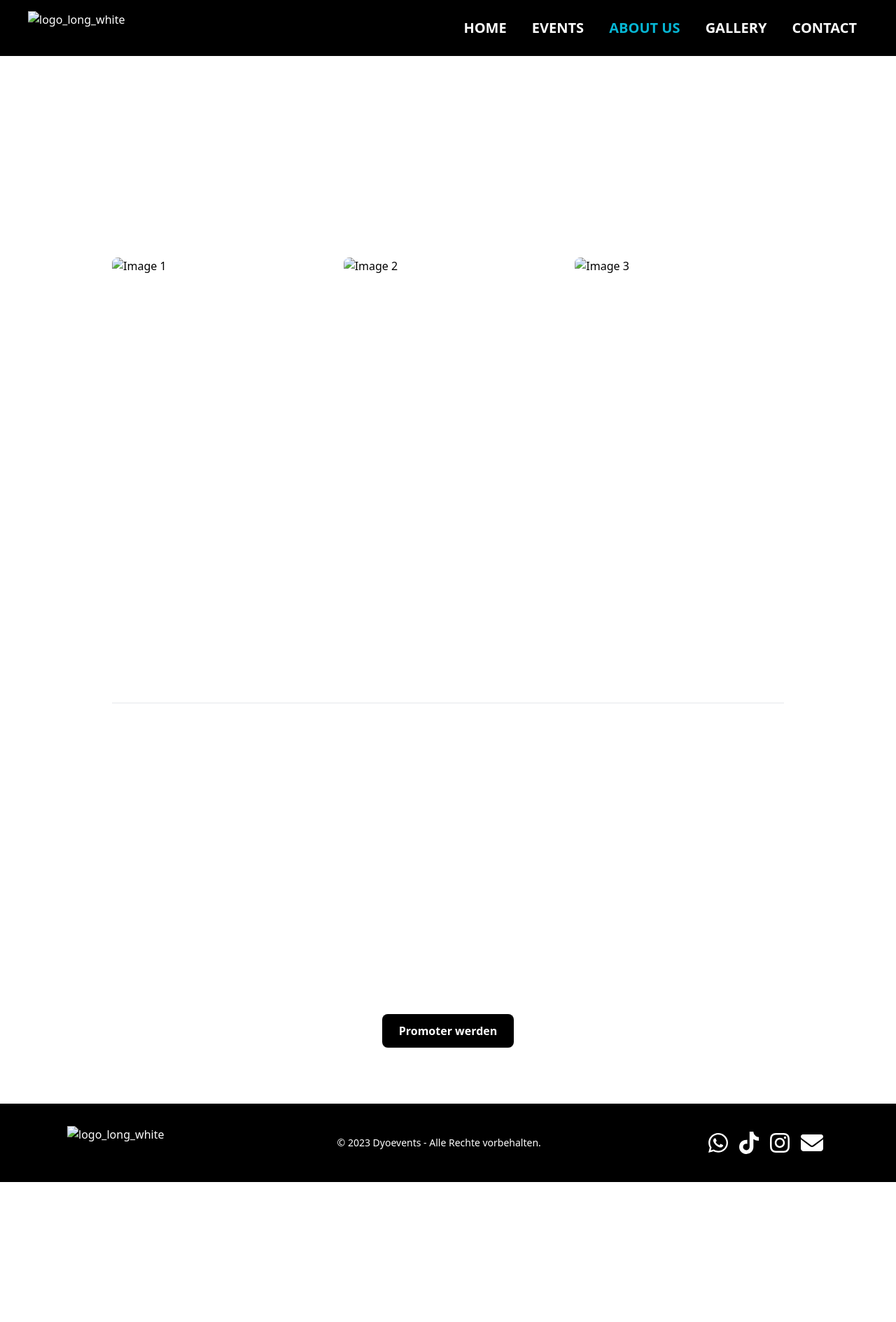
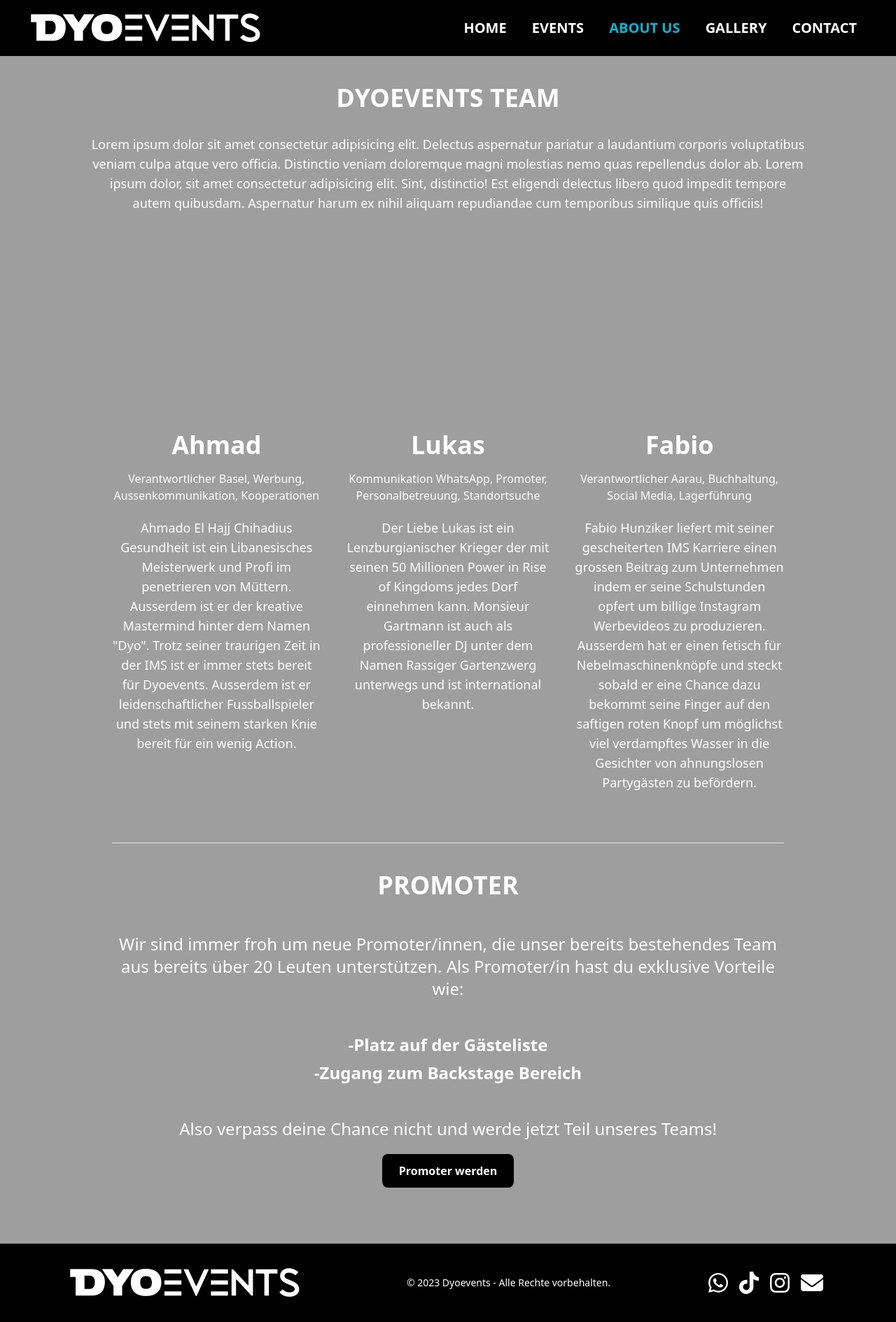
Before and after one commit to lukas0024/DyoeventsWebsite4, a website: page dist/aboutUs.html in a window 1280 px wide. Shown: the whole page at 70% size. Before the commit the page ends 1689 px from the top, so only its background shows below. Drawn offline with Linux system fonts and the light colour scheme; the site is published under a folder, as on GitHub Pages, so addresses that start at the root find nothing.

Commit message:
img fix for hosting

```diff
--- a/dist/aboutUs.html
+++ b/dist/aboutUs.html
@@ -6,15 +6,15 @@
         <meta name="viewport" content="width=device-width, initial-scale=1.0">
         <title>Dyoevents About Us</title>
         <link rel="stylesheet" href="output.css">
-        <link rel="icon" type="image/x-icon" href="/img/icon.png" />
+        <link rel="icon" type="image/x-icon" href="img/icon.png" />
         <script src="https://use.fontawesome.com/releases/v6.1.0/js/all.js" crossorigin="anonymous"></script>
     </head>
-    <body style="background-image: url(/img/background_bw.png);" class="bg-cover bg-no-repeat">
+    <body style="background-image: url(img/background_bw.png);" class="bg-cover bg-no-repeat">
       <header class="bg-black text-white">
           <nav class="flex justify-between items-center py-4 px-6 md:px-10">
             <div class="mr-4">
               <a href="index.html">
-                <img src="/img/logo_long_white.png" alt="logo_long_white" class="h-12">
+                <img src="img/logo_long_white.png" alt="logo_long_white" class="h-12">
               </a>
             </div>
             <div class="flex items-center">
@@ -53,7 +53,7 @@
           <div class="max-w-5xl mx-auto px-4 sm:px-6 lg:px-8">
             <div class="flex flex-wrap -mx-4 justify-center items-stretch mt-16">
               <div class="w-full md:w-1/3 px-4 mb-8">
-                <img src="/img/background_bw.png" alt="Image 1" class="w-full h-auto rounded-lg">
+                <img src="img/background_bw.png" alt="Image 1" class="w-full h-auto rounded-lg">
                 <br>
                 <h1 class="text-4xl text-white text-center font-bold">Ahmad</h1>
                 <p class="text-white text-base font-light mt-4 text-center">Verantwortlicher Basel, Werbung, Aussenkommunikation, Kooperationen</p>
@@ -65,7 +65,7 @@
                 </p>
               </div>
               <div class="w-full md:w-1/3 px-4 mb-8">
-                <img src="/img/background_bw.png" alt="Image 2" class="w-full h-auto rounded-lg">
+                <img src="img/background_bw.png" alt="Image 2" class="w-full h-auto rounded-lg">
                 <br>
                 <h1 class="text-4xl text-white text-center font-bold">Lukas</h1>
                 <p class="text-white text-base text-center font-light mt-4">Kommunikation WhatsApp, Promoter, Personalbetreuung, Standortsuche</p>
@@ -76,7 +76,7 @@
                 </p>
               </div>
               <div class="w-full md:w-1/3 px-4 mb-8">
-                <img src="/img/background_bw.png" alt="Image 3" class="w-full h-auto rounded-lg">
+                <img src="img/background_bw.png" alt="Image 3" class="w-full h-auto rounded-lg">
                 <br>
                 <h1 class="text-4xl text-white text-center font-bold">Fabio</h1>
                 <p class="text-white text-base font-light mt-4 text-center">Verantwortlicher Aarau, Buchhaltung, Social Media, Lagerführung</p>
@@ -109,7 +109,7 @@
         <footer class="bg-black text-white mt-20">
           <div class="max-w-6xl mx-auto py-8 px-4 sm:px-6 lg:px-8 flex flex-col sm:flex-row justify-between items-center">
               <div class="mr-4">
-                  <img src="/img/logo_long_white.png" alt="logo_long_white" class="h-12">
+                  <img src="img/logo_long_white.png" alt="logo_long_white" class="h-12">
               </div>
             <div>
               <p class="text-sm">&copy; 2023 Dyoevents - Alle Rechte vorbehalten.</p>
```
Also changed, not shown: dist/contact.html (+4 -4 lines), dist/events.html (+6 -6 lines), dist/events/neon_night_barock_15_04.html (+5 -5 lines), dist/events/night_pulse_floesserplatz_22_04.html (+5 -5 lines), dist/gallery.html (+4 -4 lines), dist/index.html (+7 -7 lines), dist/img/icon.png (renamed from img/icon.png), dist/img/logo.png (renamed from img/logo.png), dist/img/logo_long_black.png (renamed from img/logo_long_black.png), dist/img/logo_long_white.png (renamed from img/logo_long_white.png), dist/img/posters/NightPulse22_04_klein.png (renamed from img/posters/NightPulse22_04_klein.png), dist/output.css, 9 other files.
